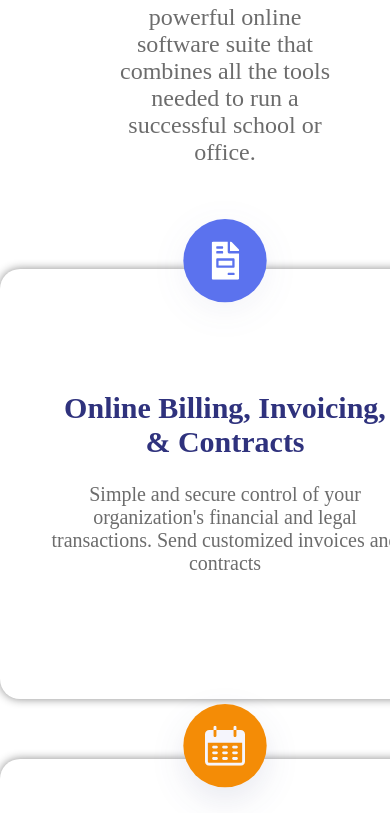
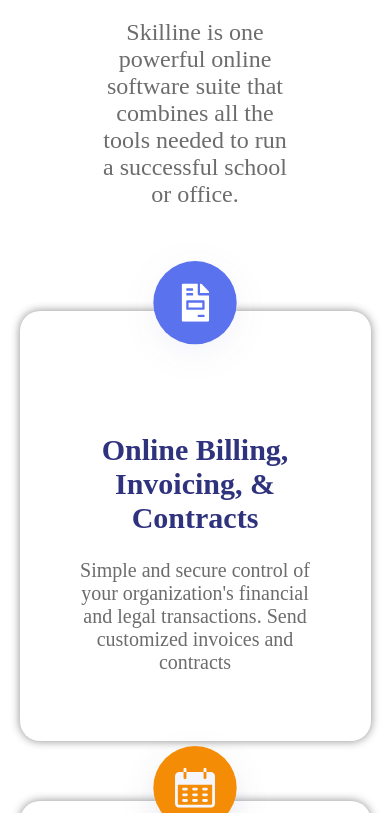
Before and after one commit to KiwiScreams/Skilline, a React (Vite) app: page / in a window 390 px wide. Shown: the part 3425-4238 px from the top of the page. Built offline with nearby package versions, Linux system fonts and the light colour scheme.

Commit message:
media screen

```diff
--- a/src/components/cloud software/CloudSoftware.css
+++ b/src/components/cloud software/CloudSoftware.css
@@ -59,3 +59,10 @@
     text-align: center;
     margin-bottom: 24px;
 }
+@media screen and (max-width: 650px)
+{
+    .software-section .boxes .box
+    {
+        width: 90%;
+    }
+}
```
